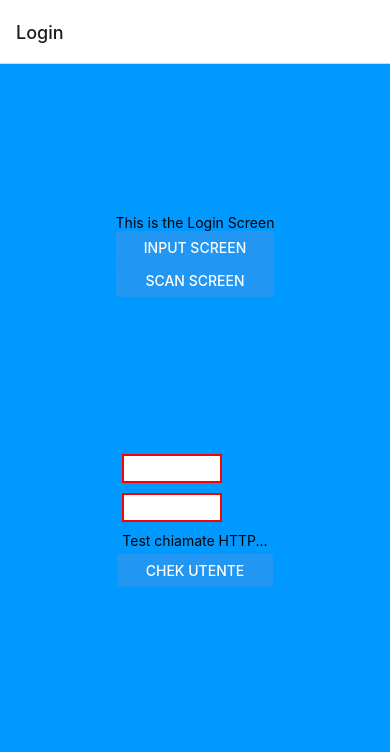
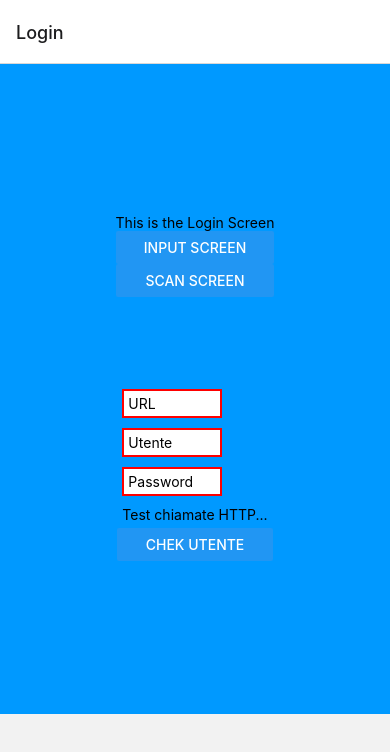
Before and after one commit to Alby2901/babytrack3, a React Native app: screen /Login in a window 390 px wide. Shown: the top 752 px of the page. Built offline with nearby package versions, Linux system fonts and the light colour scheme.

Commit message:
Added url field (to be tested)

```diff
--- a/components/http.js
+++ b/components/http.js
@@ -3,10 +3,13 @@ import { View, Text } from "react-native";
 import axios from "axios";
 
 // const BASE_URL = "http://pinocomo.ddns.net:9999/babysafe/login?user=pino&pwd=pino";
-const BASE_URL = "http://pinocomo.ddns.net:9999/babysafe/login";
+// const BASE_URL = "http://pinocomo.ddns.net:9999/babysafe/login";
+const BASE_URL = "http://172.31.234.97:8084/babysafe/login";
 
-export async function getSession(utente, password) {
+export async function getSession(utente, password, url) {
   try {
+    console.log('Url:', url);
+    console.log('BASE_URL:', BASE_URL);
     const response = await axios.get(BASE_URL, {
       params: {
         user: utente,
--- a/screens/LoginScreen.js
+++ b/screens/LoginScreen.js
@@ -5,6 +5,7 @@ import {
   Button,
   TextInput,
   ScrollView,
+  SafeAreaView,
 } from "react-native";
 import { getSession } from "../components/http";
 import { useState } from "react";
@@ -14,6 +15,7 @@ function LoginScreen({ navigation }) {
   const [sessionID, setSessionID] = useState("");
   const [message, setmessage] = useState("");
   const [isLogged, setIsLogged] = useState(false);
+  const [url, setUrl] = useState("");
   const [usr, setUsr] = useState("");
   const [pwd, setPwd] = useState("");
 
@@ -22,7 +24,7 @@ function LoginScreen({ navigation }) {
     console.log("GetSession1: ");
 
     try {
-      const [sessionIDData, messageData] = await getSession(usr, pwd);
+      const [sessionIDData, messageData] = await getSession(usr, pwd, url);
       console.log("GetSession2: ");
       setSessionID(sessionIDData);
       console.log("GetSession3: ");
@@ -39,6 +41,10 @@ function LoginScreen({ navigation }) {
     setIsLogged(false);
   }
 
+  function urlInputHandler(enteredUrl) {
+    setUrl(enteredUrl);
+  }
+
   function usrInputHandler(enteredUsr) {
     setUsr(enteredUsr);
   }
@@ -48,6 +54,8 @@ function LoginScreen({ navigation }) {
   }
 
   return (
+    <SafeAreaView>
+      <ScrollView>
         <View style={styles.containerOuter}>
           <View style={styles.containerUp}>
             <Text>This is the Login Screen</Text>
@@ -61,6 +69,12 @@ function LoginScreen({ navigation }) {
             />
           </View>
           <View style={styles.containerDown}>
+            <TextInput
+              style={styles.inputText}
+              onChangeText={urlInputHandler}
+              value={url}
+              placeholder="URL"
+            />
             <TextInput
               style={styles.inputText}
               onChangeText={usrInputHandler}
@@ -81,7 +95,9 @@ function LoginScreen({ navigation }) {
             ></Button>
             {/* <Text>The Session ID is: {sessionID}</Text> */}
             {isLogged && <Text>The Message is: {message}</Text>}
-        {isLogged && sessionID && <Text>The Session ID is: {sessionID}</Text>}
+            {isLogged && sessionID && (
+              <Text>The Session ID is: {sessionID}</Text>
+            )}
             {isLogged && !sessionID && (
               <Text style={styles.textAlert} cd>
                 The Session ID is not avaiable!
@@ -101,6 +117,8 @@ function LoginScreen({ navigation }) {
             )}
           </View>
         </View>
+      </ScrollView>
+    </SafeAreaView>
   );
 }
 
@@ -146,9 +164,9 @@ const styles = StyleSheet.create({
   inputText: {
     borderWidth: 2,
     borderColor: "#ff0000",
-    backgroundColor: 'white',
-    color: 'white',
-    textDecorationColor: 'white',
+    backgroundColor: "white",
+    color: "black",
+    textDecorationColor: "white",
     margin: 5,
     padding: 4,
     width: 100,
```
Lines whose indentation alone changed are shown as unchanged.
